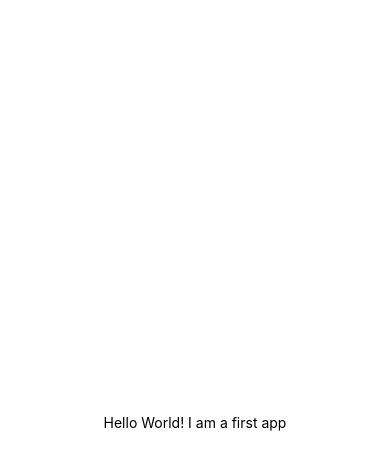
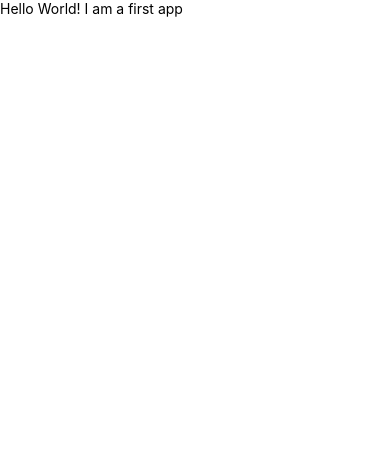
Before and after one commit to soyluisarrieta/react-native, a React Native app: screen / in a window 390 px wide. Shown: the top 470 px of the page. Built offline with nearby package versions, Linux system fonts and the light colour scheme.

Commit message:
Create a simple folder architecture

```diff
--- a/App.js
+++ b/App.js
@@ -1,20 +1,5 @@
-import { StatusBar } from 'expo-status-bar'
-import { StyleSheet, Text, View } from 'react-native'
+import Main from './src/components/Main'
 
 export default function App () {
-  return (
-    <View style={styles.container}>
-      <Text>Hello World! I am a first app</Text>
-      <StatusBar style='auto' />
-    </View>
-  )
+  return <Main />
 }
-
-const styles = StyleSheet.create({
-  container: {
-    flex: 1,
-    backgroundColor: '#fff',
-    alignItems: 'center',
-    justifyContent: 'center'
-  }
-})
--- /dev/null
+++ b/src/components/Main.jsx
@@ -0,0 +1,12 @@
+import Constants from 'expo-constants'
+import { Text, View } from 'react-native'
+
+function Main () {
+  return (
+    <View style={{ marginTop: Constants.statusBarHeight, flexGrow: 1 }}>
+      <Text>Hello World! I am a first app</Text>
+    </View>
+  )
+}
+
+export default Main
```
